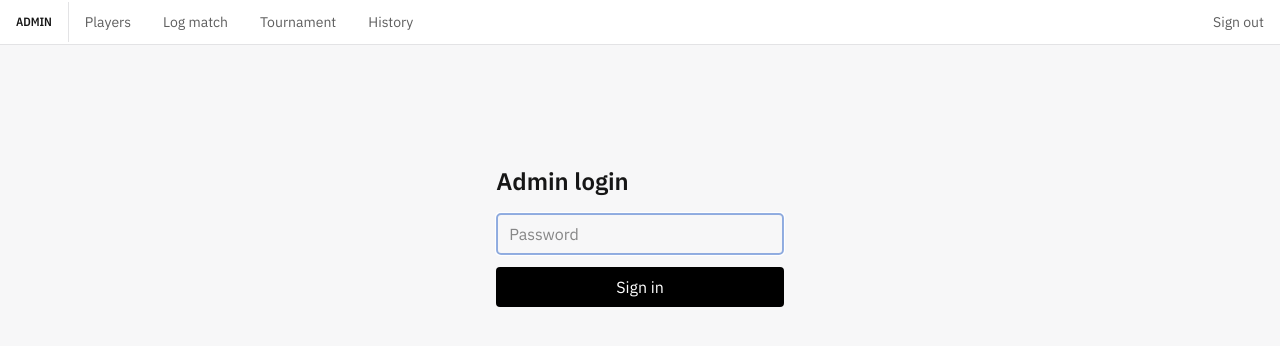
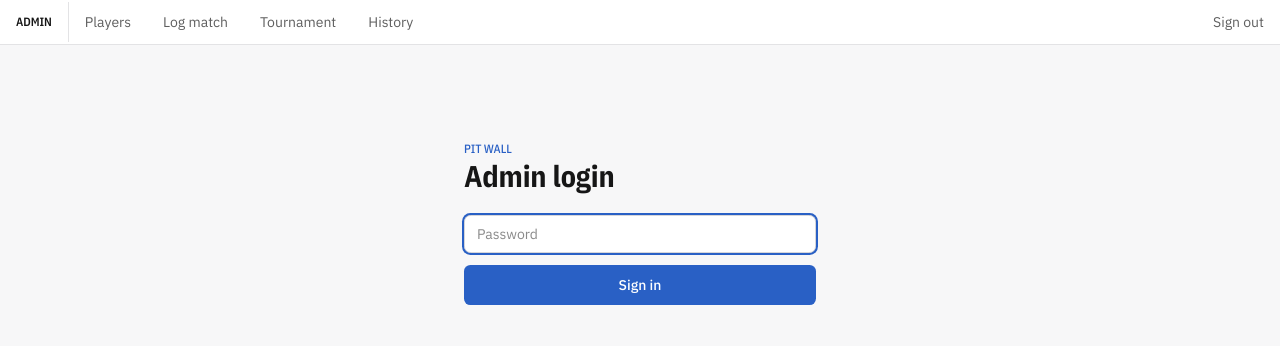
Before and after one commit to mahirmahbub-cyber/drive-table-tennis, a Next.js app: page /admin/login in a window 1280 px wide. Shown: the top 346 px of the page. Built offline with nearby package versions, Linux system fonts and the light colour scheme.

Commit message:
feat: return-to after admin login with open-redirect guard; restyle login

```diff
--- a/app/actions/auth.ts
+++ b/app/actions/auth.ts
@@ -2,12 +2,13 @@
 
 import { cookies } from 'next/headers'
 import { redirect } from 'next/navigation'
-import { ADMIN_COOKIE, makeSessionCookie } from '@/lib/auth'
+import { ADMIN_COOKIE, makeSessionCookie, safeAdminNext } from '@/lib/auth'
 
 export async function login(formData: FormData) {
   const submitted = String(formData.get('password') ?? '')
+  const next = safeAdminNext(String(formData.get('next') ?? ''))
   if (submitted !== process.env.ADMIN_PASSWORD) {
-    redirect('/admin/login?error=1')
+    redirect(`/admin/login?error=1&next=${encodeURIComponent(next)}`)
   }
   const cookie = makeSessionCookie(process.env.SESSION_SECRET!)
   ;(await cookies()).set(ADMIN_COOKIE, cookie, {
@@ -17,7 +18,7 @@ export async function login(formData: FormData) {
     path: '/',
     maxAge: 60 * 60 * 24 * 30, // 30 days
   })
-  redirect('/admin')
+  redirect(next)
 }
 
 export async function logout() {
--- a/app/admin/login/page.tsx
+++ b/app/admin/login/page.tsx
@@ -3,29 +3,34 @@ import { login } from '@/app/actions/auth'
 export default async function LoginPage({
   searchParams,
 }: {
-  searchParams: Promise<{ error?: string }>
+  searchParams: Promise<{ error?: string; next?: string }>
 }) {
-  const { error } = await searchParams
+  const { error, next } = await searchParams
+
   return (
-    <main className="mx-auto mt-24 max-w-sm p-6">
-      <h1 className="mb-4 text-2xl font-semibold">Admin login</h1>
+    <main className="mx-auto mt-24 w-full max-w-sm px-4">
+      <p className="font-display uppercase tracking-[0.2em] text-xs text-primary mb-1">
+        Pit Wall
+      </p>
+      <h1 className="font-display text-3xl font-bold tracking-tight leading-none mb-6">
+        Admin login
+      </h1>
       <form action={login} className="space-y-3">
+        {next ? <input type="hidden" name="next" value={next} /> : null}
         <input
           type="password"
           name="password"
           placeholder="Password"
-          className="w-full rounded border px-3 py-2"
           autoFocus
+          className="w-full rounded-md border border-input bg-card px-3 py-2 text-sm focus:outline-none focus:ring-2 focus:ring-ring"
         />
         <button
           type="submit"
-          className="w-full rounded bg-black px-3 py-2 text-white"
+          className="w-full rounded-md bg-primary px-3 py-2.5 text-sm font-medium text-primary-foreground transition-opacity hover:opacity-90"
         >
           Sign in
         </button>
-        {error ? (
-          <p className="text-sm text-red-600">Wrong password</p>
-        ) : null}
+        {error ? <p className="text-sm text-loss">Wrong password</p> : null}
       </form>
     </main>
   )
--- a/lib/auth.ts
+++ b/lib/auth.ts
@@ -27,3 +27,14 @@ export function verifySessionCookie(
 }
 
 export const ADMIN_COOKIE = COOKIE_NAME
+
+/**
+ * Returns `next` only if it's a safe internal admin path, else '/admin'.
+ * Guards against open redirects (//host, https://, non-admin routes).
+ */
+export function safeAdminNext(next: string | null | undefined): string {
+  if (typeof next !== 'string') return '/admin'
+  if (!next.startsWith('/admin')) return '/admin'
+  if (next.startsWith('//')) return '/admin'
+  return next
+}
--- a/proxy.ts
+++ b/proxy.ts
@@ -13,6 +13,7 @@ export function proxy(req: NextRequest) {
 
   const url = req.nextUrl.clone()
   url.pathname = '/admin/login'
+  url.searchParams.set('next', pathname)
   return NextResponse.redirect(url)
 }
 
```
Also changed, not shown: 2 other files (tests, documents, lock files or other folders).
